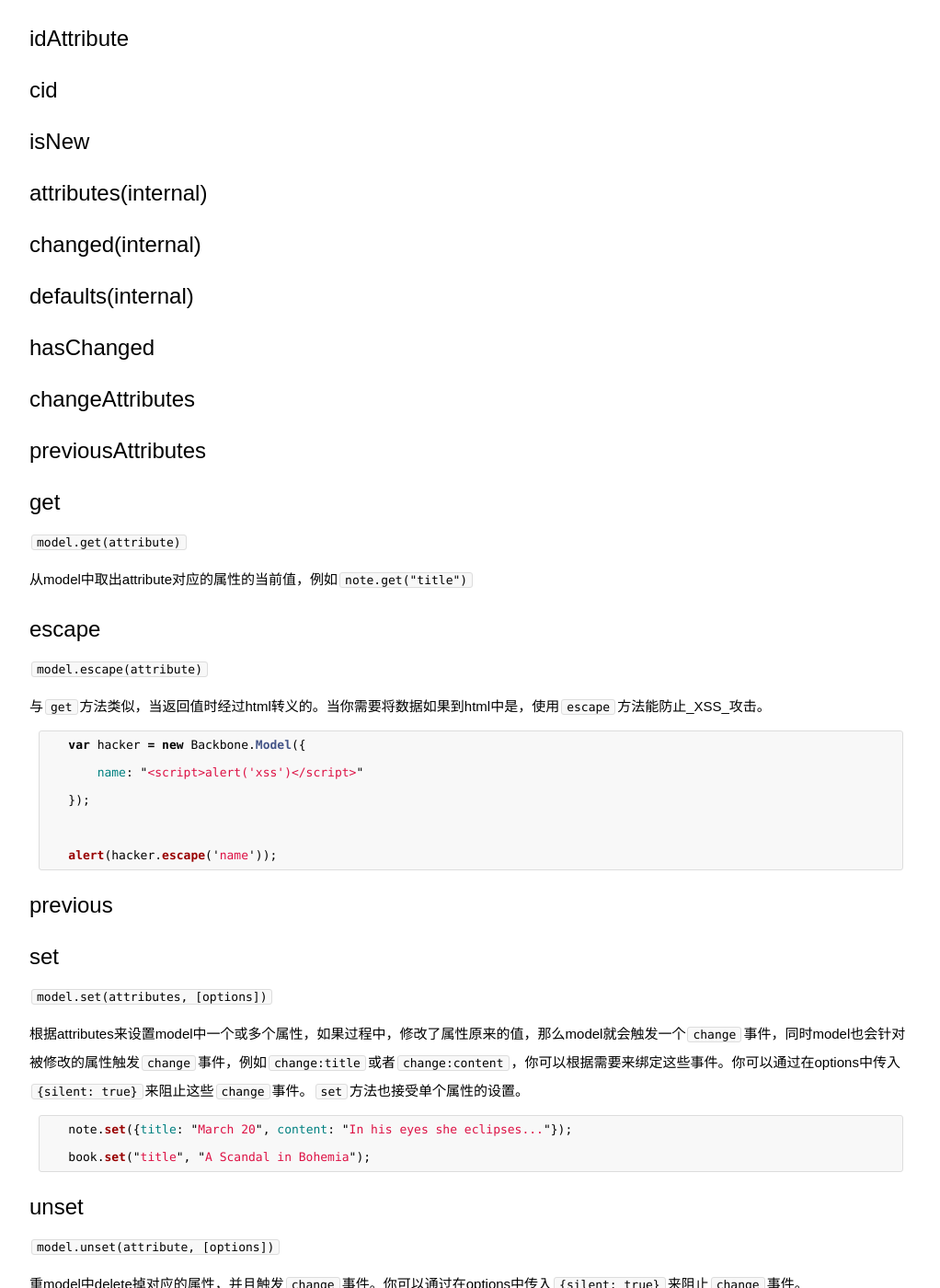
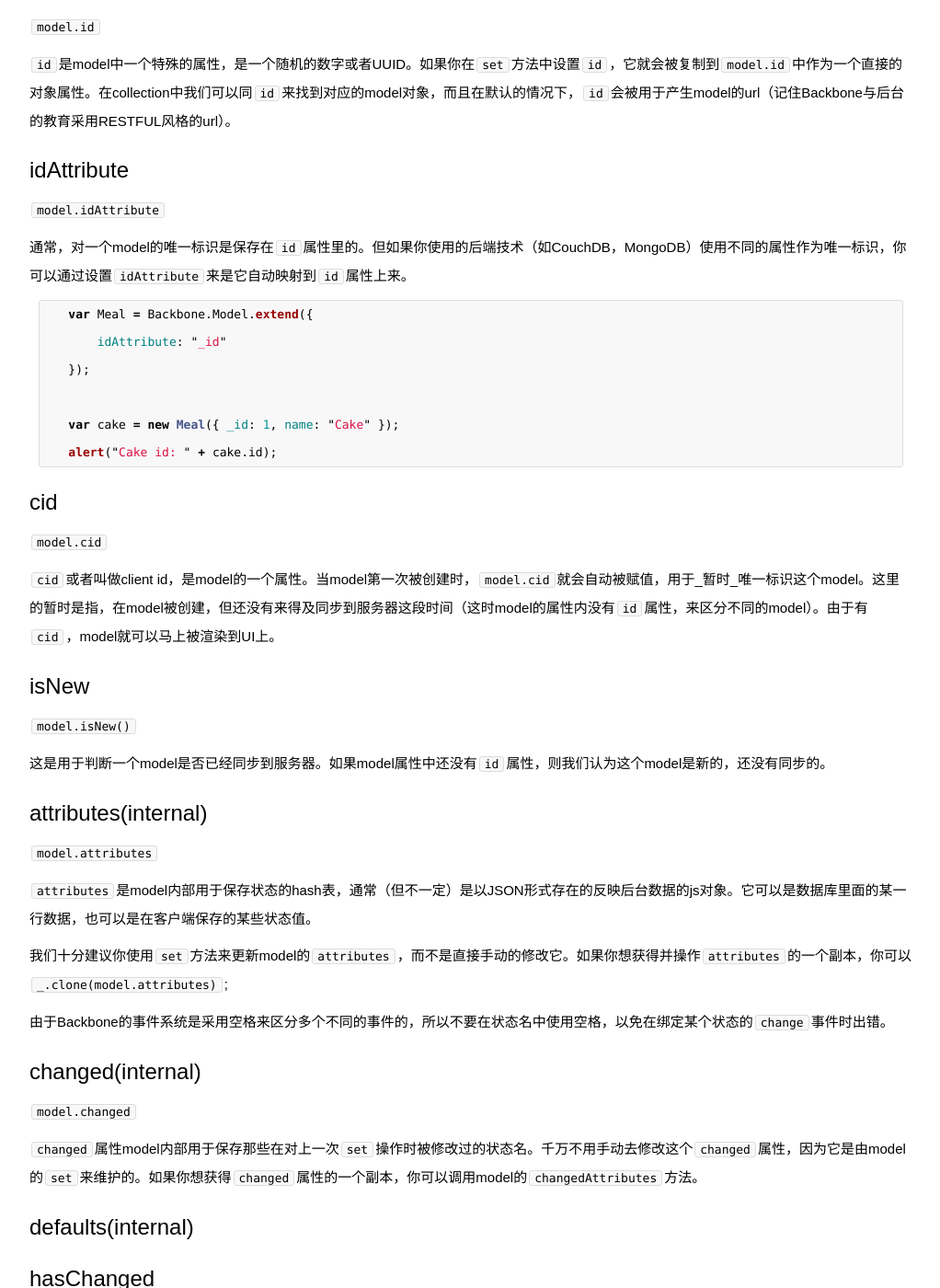
Before and after one commit to lizzz0523/lizzz0523.github.io, a Jekyll site: the page built from _posts/2014-01-18-backbone-api.md, in a window 1280 px wide and 1400 px high, scrolled down 3085 px. Shown: the whole window at 92% size, without its empty margins (128-1150 px from the left). Built offline with Jekyll 4.4.1, drawn with Linux system fonts in a browser that asks for light colours; nearby versions of some CDN libraries; Markdown is read by kramdown in place of the engine named in the settings; some of the changed text lies outside the part shown.

Commit message:
update post : backbone api

```diff
--- a/_posts/2014-01-18-backbone-api.md
+++ b/_posts/2014-01-18-backbone-api.md
@@ -117,20 +117,59 @@ _Models_是所有js程序的程序部件，其中包含了需要操作的数据
 
 #### id
 
+`model.id`
+
+`id`是model中一个特殊的属性，是一个随机的数字或者UUID。如果你在`set`方法中设置`id`，它就会被复制到`model.id`中作为一个直接的对象属性。在collection中我们可以同`id`来找到对应的model对象，而且在默认的情况下，`id`会被用于产生model的url（记住Backbone与后台的教育采用RESTFUL风格的url）。
+
 
 #### idAttribute
+
+`model.idAttribute`
+
+通常，对一个model的唯一标识是保存在`id`属性里的。但如果你使用的后端技术（如CouchDB，MongoDB）使用不同的属性作为唯一标识，你可以通过设置`idAttribute`来是它自动映射到`id`属性上来。
+
+{% highlight javascript %}
+
+    var Meal = Backbone.Model.extend({
+        idAttribute: "_id"
+    });
+
+    var cake = new Meal({ _id: 1, name: "Cake" });
+    alert("Cake id: " + cake.id);
+
+{% endhighlight %}
 
 
 #### cid
 
+`model.cid`
+
+`cid`或者叫做client id，是model的一个属性。当model第一次被创建时，`model.cid`就会自动被赋值，用于_暂时_唯一标识这个model。这里的暂时是指，在model被创建，但还没有来得及同步到服务器这段时间（这时model的属性内没有`id`属性，来区分不同的model）。由于有`cid`，model就可以马上被渲染到UI上。
+
 
 #### isNew
+
+`model.isNew()`
+
+这是用于判断一个model是否已经同步到服务器。如果model属性中还没有`id`属性，则我们认为这个model是新的，还没有同步的。
 
 
 #### attributes(internal)
 
+`model.attributes`
+
+`attributes`是model内部用于保存状态的hash表，通常（但不一定）是以JSON形式存在的反映后台数据的js对象。它可以是数据库里面的某一行数据，也可以是在客户端保存的某些状态值。
+
+我们十分建议你使用`set`方法来更新model的`attributes`，而不是直接手动的修改它。如果你想获得并操作`attributes`的一个副本，你可以`_.clone(model.attributes)`;
+
+由于Backbone的事件系统是采用空格来区分多个不同的事件的，所以不要在状态名中使用空格，以免在绑定某个状态的`change`事件时出错。
+
 
 #### changed(internal)
+
+`model.changed`
+
+`changed`属性model内部用于保存那些在对上一次`set`操作时被修改过的状态名。千万不用手动去修改这个`changed`属性，因为它是由model的`set`来维护的。如果你想获得`changed`属性的一个副本，你可以调用model的`changedAttributes`方法。
 
 
 #### defaults(internal)
@@ -149,14 +188,14 @@ _Models_是所有js程序的程序部件，其中包含了需要操作的数据
 
 `model.get(attribute)`
 
-从model中取出attribute对应的属性的当前值，例如`note.get("title")`
+从model中取出attribute对应的状态的当前值，例如`note.get("title")`
 
 
 #### escape
 
 `model.escape(attribute)`
 
-与`get`方法类似，当返回值时经过html转义的。当你需要将数据如果到html中是，使用`escape`方法能防止_XSS_攻击。
+与`get`方法类似，当返回值时经过html转义的。当你需要将状态数据渲染到html中是，使用`escape`方法能防止_XSS_攻击。
 
 {% highlight javascript %}
 
@@ -176,7 +215,7 @@ _Models_是所有js程序的程序部件，其中包含了需要操作的数据
 
 `model.set(attributes, [options])`
 
-根据attributes来设置model中一个或多个属性，如果过程中，修改了属性原来的值，那么model就会触发一个`change`事件，同时model也会针对被修改的属性触发`change`事件，例如`change:title`或者`change:content`，你可以根据需要来绑定这些事件。你可以通过在options中传入`{silent: true}`来阻止这些`change`事件。`set`方法也接受单个属性的设置。
+根据attributes来设置model中一个或多个状态，如果过程中，修改了状态原本的值，那么model就会触发一个`change`事件，同时model也会针对被修改的状态来触发不同的`change`事件，例如`change:title`或者`change:content`，你可以根据需要来绑定这些事件。你可以通过在options中传入`{silent: true}`来阻止这些`change`事件。`set`方法也接受单个状态的设置。
 
 {% highlight javascript %}
 
@@ -190,21 +229,21 @@ _Models_是所有js程序的程序部件，其中包含了需要操作的数据
 
 `model.unset(attribute, [options])`
 
-重model中delete掉对应的属性，并且触发`change`事件。你可以通过在options中传入`{silent: true}`来阻止`change`事件。
+重model中delete掉对应的状态，并且触发`change`事件。你可以通过在options中传入`{silent: true}`来阻止`change`事件。
 
 
 #### clear
 
 `model.clear([options])`
 
-清除model中所有的属性，包括`id`属性，触发`change`事件，同样，也可以在options中传入`silent`来阻止。
+清除model中所有的状态，包括`id`属性，触发`change`事件，同样，也可以在options中传入`silent`来阻止。
 
 
 #### has
 
 `model.has(attribute)`
 
-如果model中包含该属性（非null以及非undefined），则返回`true`。
+如果model中包含该状态（非null以及非undefined），则返回`true`。
 
 {% highlight javascript %}
 
```
